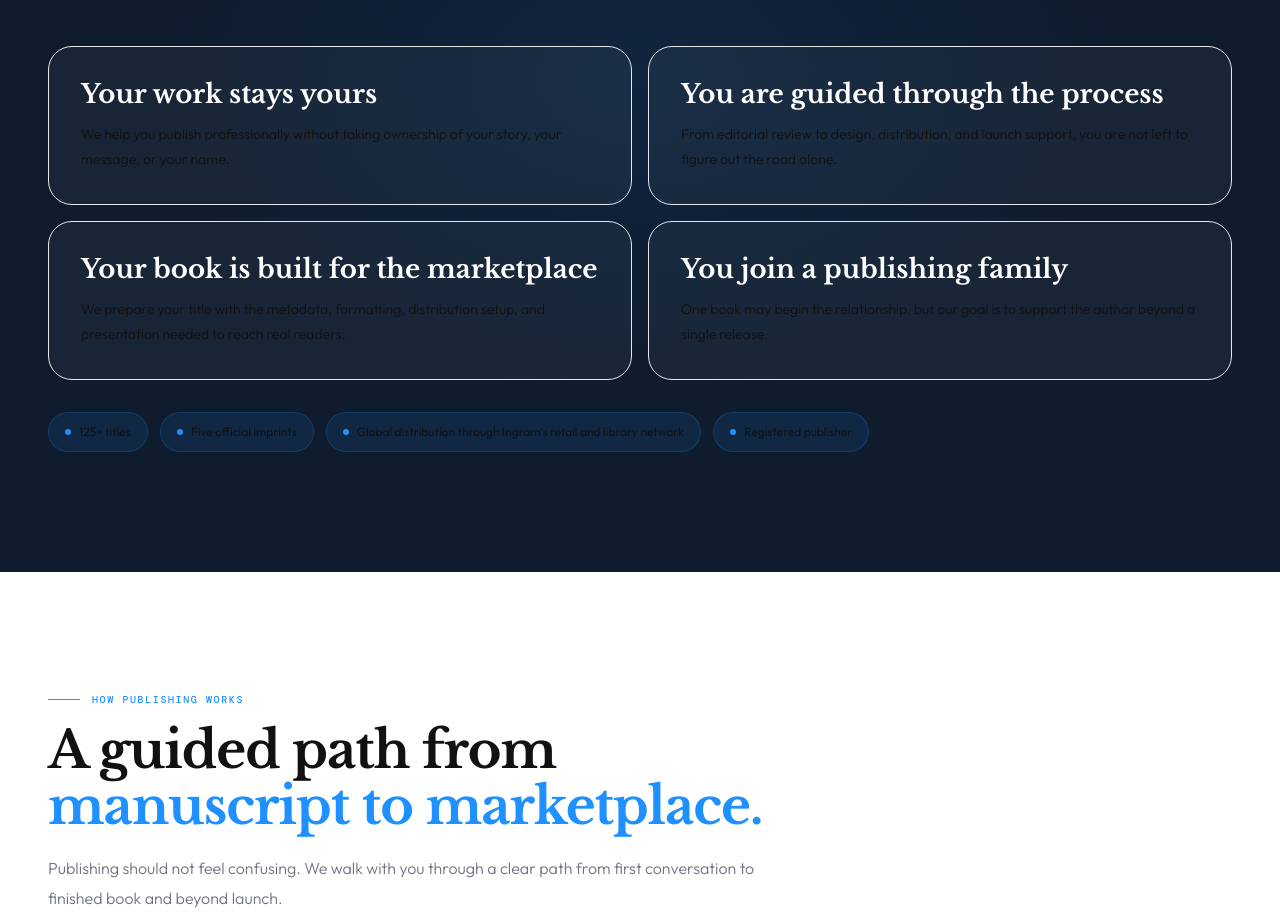
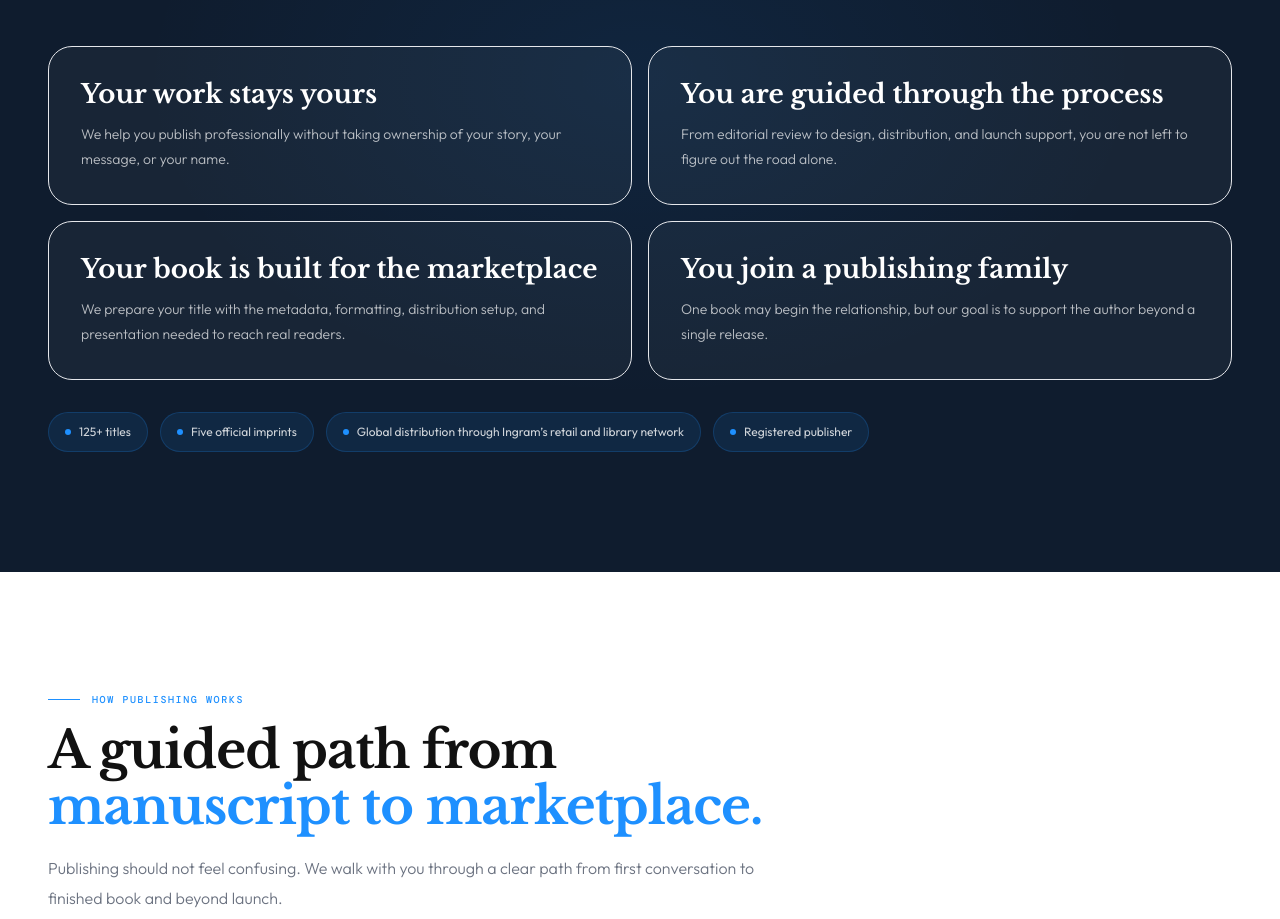
Before and after one commit to jmerrillorg/jmerrill-pub, a Next.js app: page / in a window 1280 px wide. Shown: the part 2220-3139 px from the top of the page. Built offline with nearby package versions, Linux system fonts and the light colour scheme.

Commit message:
Improve homepage trust section readability

```diff
--- a/components/sections/UpgradedSections.tsx
+++ b/components/sections/UpgradedSections.tsx
@@ -182,7 +182,7 @@ export function WhyAuthorsChooseSection() {
               <h3 className="text-white mb-3" style={{ fontFamily: "'Libre Baskerville', serif", fontSize: '26px', fontWeight: 700, lineHeight: 1.18 }}>
                 {pillar.title}
               </h3>
-              <p className="text-[14px] font-light leading-[1.8] text-white/48">{pillar.body}</p>
+              <p className="text-[14px] font-light leading-[1.8] text-white/70">{pillar.body}</p>
             </div>
           ))}
         </div>
@@ -191,7 +191,7 @@ export function WhyAuthorsChooseSection() {
           {proofPoints.map((point) => (
             <div key={point} className="inline-flex items-center gap-2 rounded-full border border-blue-500/20 bg-blue-500/10 px-4 py-2.5">
               <span className="w-1.5 h-1.5 bg-blue-500 rounded-full" />
-              <span className="text-[12px] text-white/68">{point}</span>
+              <span className="text-[12px] text-white/80">{point}</span>
             </div>
           ))}
         </div>
```
